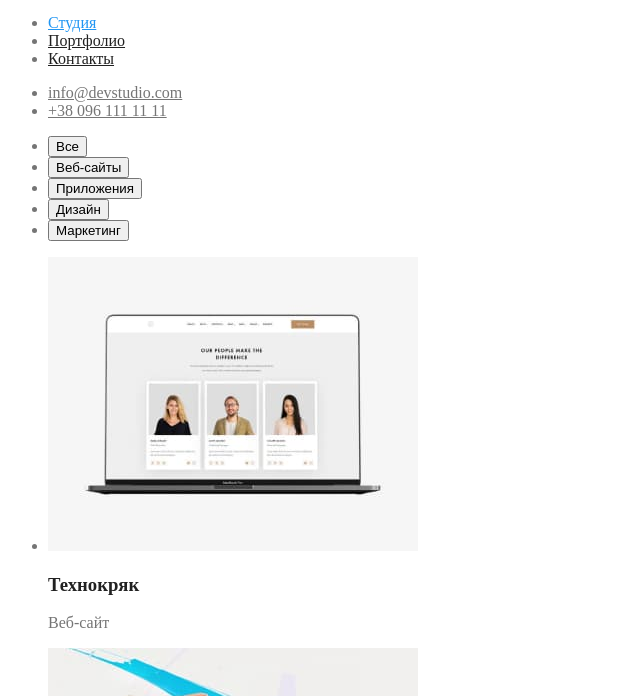
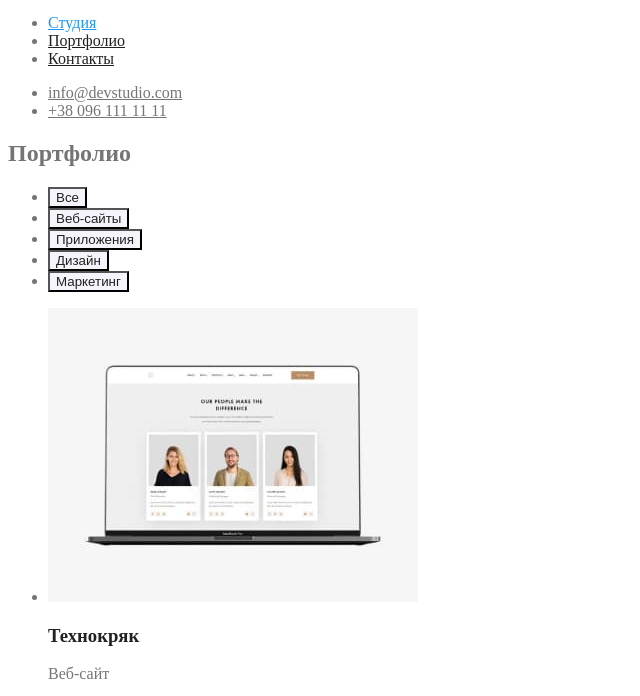
Before and after one commit to AndrewPechnikov/goit-markup-hw-02, a plain HTML site: page portfolio.html in a window 1280 px wide. Shown: the part 28-724 px from the top of the page, without its empty margins (0-640 px from the left). Drawn offline with Linux system fonts and the light colour scheme.

Commit message:
соединение портфолио в одну секцию

```diff
--- a/css/styles.css
+++ b/css/styles.css
@@ -58,3 +58,14 @@ body{
 .footer-telephone{
     color: var(--white-translucent-color)
 }
+
+.filter button{
+    color: var(--additional-color);
+    background:#F5F4FA;
+}
+
+.filter button:hover,
+.filter button:focus{
+    color: var(--white-text);
+    background:var(--focus-color);
+}
--- a/portfolio.html
+++ b/portfolio.html
@@ -34,8 +34,9 @@
         </ul>
     </header>
     <main>
-        <section>
-            <ul>
+        <section class="section">
+            <h1>Портфолио</h1>
+            <ul class="filter">
                 <li>
                     <button type="button" class="button-style">Все</button>
                 </li>
@@ -52,8 +53,6 @@
                     <button type="button" class="button-style">Маркетинг</button>
                 </li>
             </ul>
-        </section>
-        <section class="section">
             <ul>
                 <li>
                     <img src="./image/crack.jpg" alt="" width="370">
```
